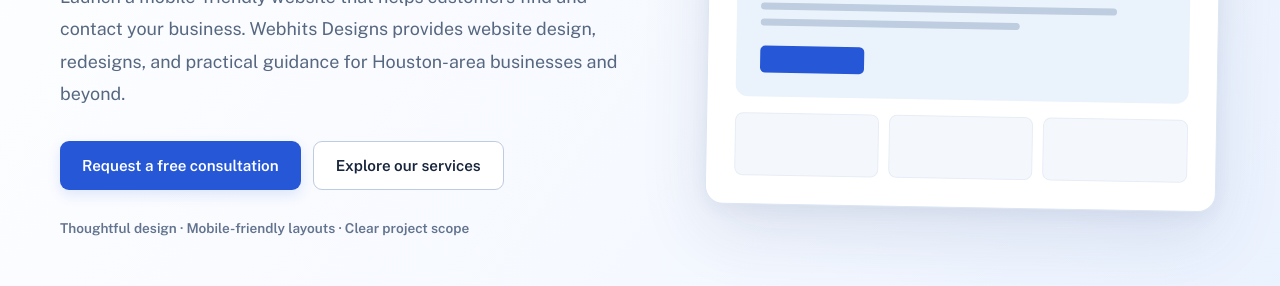
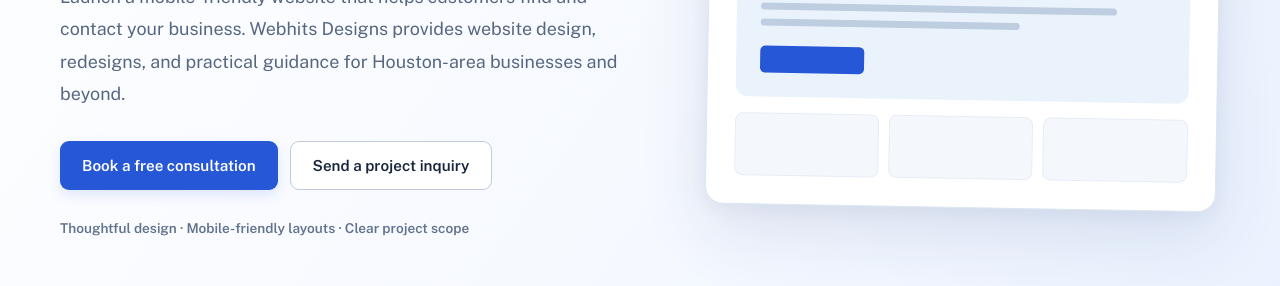
Before and after one commit to webhitsdesign/website, a plain HTML site: page index.html in a window 1280 px wide. Shown: the part 514-800 px from the top of the page. Drawn offline with nearby package versions, Linux system fonts and the light colour scheme; a script that the page names is missing.

Commit message:
Add HubSpot consultation booking CTA to index.html

```diff
--- a/index.html
+++ b/index.html
@@ -119,7 +119,7 @@ footer a:hover{color:var(--blue)}
     <div class="eyebrow">Houston-based website design</div>
     <h1>Professional websites for <span>small businesses.</span></h1>
     <p class="lead">Launch a mobile-friendly website that helps customers find and contact your business. Webhits Designs provides website design, redesigns, and practical guidance for Houston-area businesses and beyond.</p>
-    <div class="cta"><a class="btn" href="#contact">Request a free consultation</a><a class="btn ghost" href="#services">Explore our services</a></div>
+    <div class="cta"><a class="btn" href="https://meetings-na2.hubspot.com/webhits" target="_blank" rel="noopener noreferrer">Book a free consultation</a><a class="btn ghost" href="#contact">Send a project inquiry</a></div>
     <p class="trustline">Thoughtful design · Mobile-friendly layouts · Clear project scope</p>
   </div>
   <div class="artboard" aria-label="Illustration of a polished small business website" role="img">
@@ -174,7 +174,8 @@ footer a:hover{color:var(--blue)}
 <section id="contact"><div class="wrap contact">
   <div>
     <h2>Ready to get started?</h2>
-    <p style="margin-top:16px;color:var(--muted)">Tell us about your business and website goals. We will follow up to discuss the right next steps. Prefer email? Contact <a href="mailto:contact@webhitsdesign.com">contact@webhitsdesign.com</a>.</p>
+    <p style="margin-top:16px;color:var(--muted)">Choose a convenient time to discuss your website, or tell us about your project using the form. Prefer email? Contact <a href="mailto:contact@webhitsdesign.com">contact@webhitsdesign.com</a>.</p>
+    <p style="margin-top:22px"><a class="btn" href="https://meetings-na2.hubspot.com/webhits" target="_blank" rel="noopener noreferrer">Book a free consultation</a></p>
   </div>
   <div class="hubspot-panel">
     <div class="form-qualifier"><strong>Help us prepare for your consultation</strong><p>In your message, please include your business name, existing website (if you have one), what you need built or improved, and whether you are interested in Starter, Business, Premium, or a custom quote.</p></div>
```
